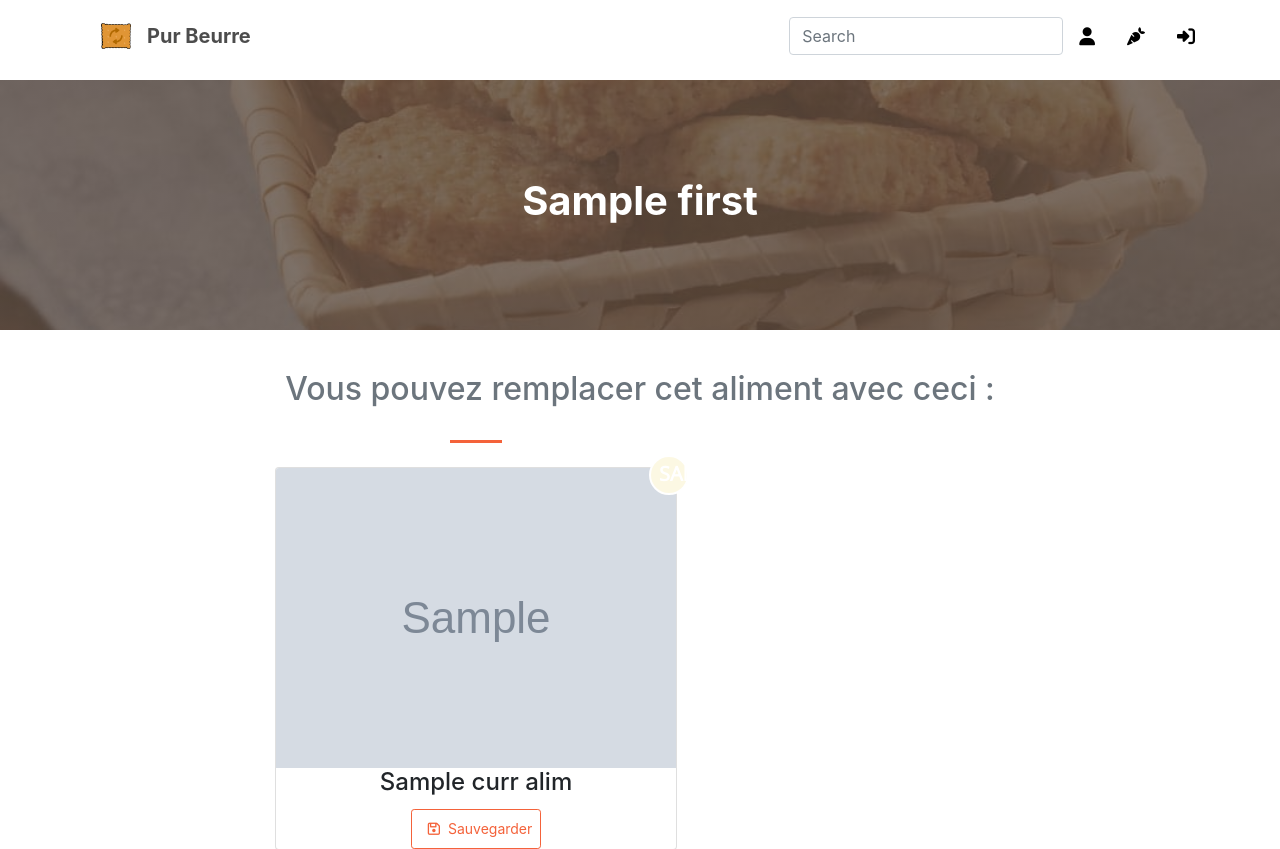
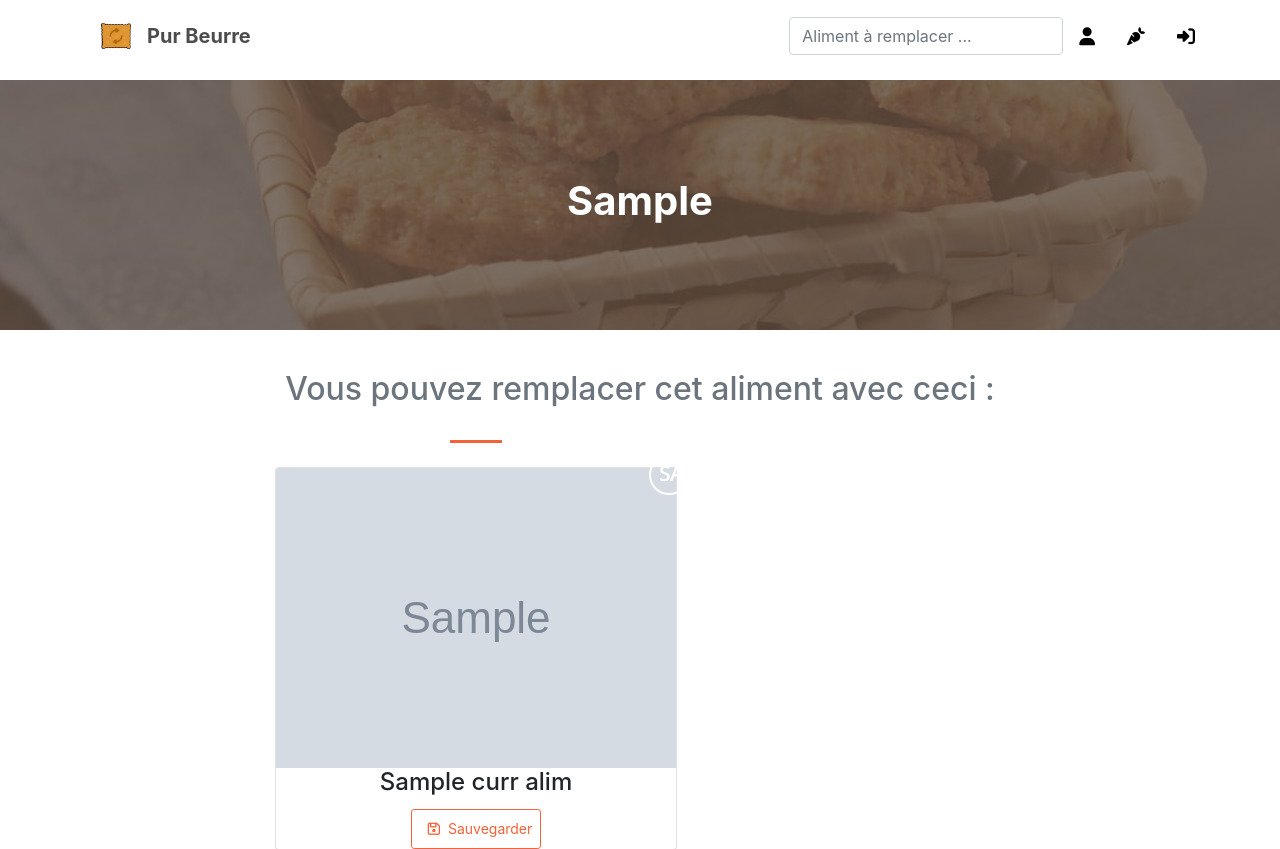
Before and after one commit to MaewenPell/P8_pur_beurre, a Django app: template pur_beurre_project/store/templates/store/result.html in a window 1280 px wide. Shown: the top 849 px of the page. Run offline with Django 3.2, Linux system fonts and the light colour scheme; the template is opened without the code that fills it: most values are stand-ins (such as "Sample title", 1, 10 or a date in 2020); grey boxes marked "Sample" are stand-in pictures; some libraries are stand-ins or nearby versions; some web fonts are replaced.

Commit message:
Work on the results form

```diff
--- a/pur_beurre_project/store/templates/store/parts/base.html
+++ b/pur_beurre_project/store/templates/store/parts/base.html
@@ -33,7 +33,9 @@
             <div class="collapse navbar-collapse" id="navbarResponsive">
                 <!-- Search form -->
                 <ul class="navbar-nav ml-auto my-lg-0">
-                    <input class="form-control" type="text" placeholder="Search" aria-label="Search">
+                    <form action="{% url 'result' %}" method='get'>
+                        <input name='search_alim' class="form-control" type="text" placeholder="Aliment à remplacer ..." aria-label="Search">
+                    </form>
                     <li class="nav-item my-auto">
                         <a class="nav-link js-scroll-trigger" href="{% url 'user' %}">
                             <i class="fas fa-user fa-lg"></i>
--- a/pur_beurre_project/store/templates/store/result.html
+++ b/pur_beurre_project/store/templates/store/result.html
@@ -6,7 +6,7 @@
         {% comment %} TODO: ADD IMAGE PRODUCT {% endcomment %}
         <header class='row header-image align-items-center justify-content-center aligner'>
             <div class="col-12">
-                <h1 class="text-white font-weight-bold">{{ alim.first.name }}</h1>
+                <h1 class="text-white font-weight-bold">{{ query_alim }}</h1>
             </div>
         <header>
     </div>
@@ -25,7 +25,7 @@
                                 <div class="card mb-4">
                                     <div class="view overlay">
                                         <img class="card-img-top" src="{{ curr_alim.image_url }}" alt="Card image cap">
-                                        <span class="badge notify-badge nutriscore-{{mark}}">{{ mark }}</span>
+                                        <span class="badge notify-badge nutriscore-{{curr_alim.nutriscore}}">{{ curr_alim.nutriscore }}</span>
                                         <a href="#">
                                             <div class="mask rgba-white-slight"></div>
                                         </a>
```
Also changed, not shown: pur_beurre_project/store/views.py (+26 -3 lines).
